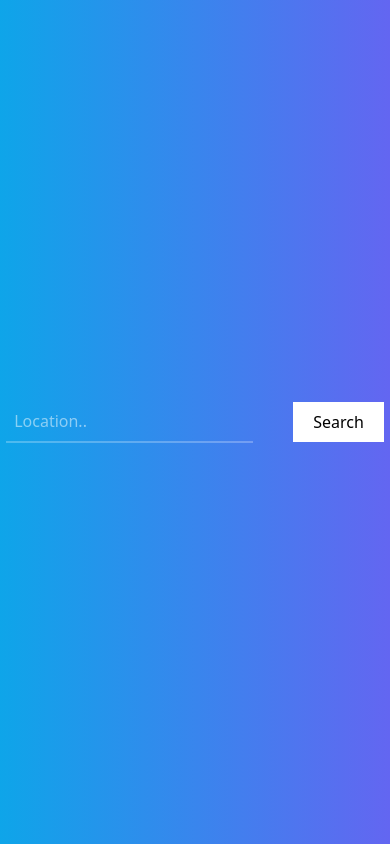
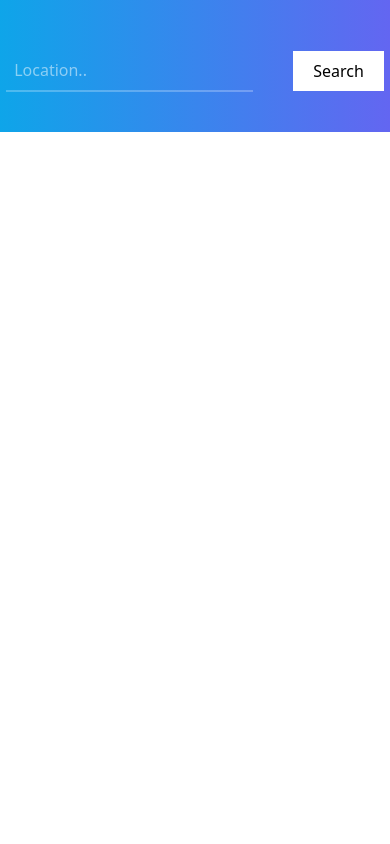
Before and after one commit to TenzinNsut/GDSC-WeatherApp, a React (Vite) app: page / in a window 390 px wide. Built offline with nearby package versions, Linux system fonts and the light colour scheme.

Commit message:
mobile responsive

```diff
--- a/src/App.jsx
+++ b/src/App.jsx
@@ -44,7 +44,7 @@ function App() {
 
 
   return (
-    <div className=" py-10 md:h-screen h-screen w-screen bg-gradient-to-r from-sky-500 to-indigo-500 flex flex-col justify-center  items-center  space-y-10">
+    <div className="pt-[50px] py-10 h-auto md:h-screen w-screen bg-gradient-to-r from-sky-500 to-indigo-500 flex flex-col justify-center  items-center  space-y-10">
 		  <Search searchData={search} eventHandler={changeSearch} searchWeather={searchWeatherHandler} />
 
       {weatherData.main && (
--- a/src/components/MainCard.jsx
+++ b/src/components/MainCard.jsx
@@ -4,7 +4,7 @@ import { WiHumidity } from "react-icons/wi";
 
 function MainCard(props) {
     return (
-      <div className="text-white md:min-w-[500px] h-auto mt-5  md:h-[auto] p-5 rounded-xl shadow-2xl bg-[rgba(255,255,255,0.1)]  backdrop:blur-[10px] border-2 border-[rgba(255,255,255,0.25)] ">
+      <div className="text-white min-w-[100px] md:min-w-[500px] h-auto mt-5  md:h-[auto] p-5 rounded-xl shadow-2xl bg-[rgba(255,255,255,0.1)]  backdrop:blur-[10px] border-2 border-[rgba(255,255,255,0.25)] ">
         <div className="flex flex-col items-center">
           <h1 className="text-3xl  font-semibold tracking-widest capitalize">
             {props.city}
```
